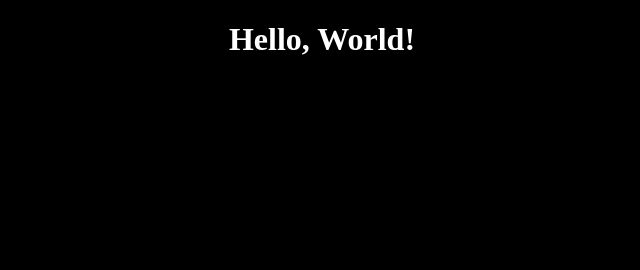
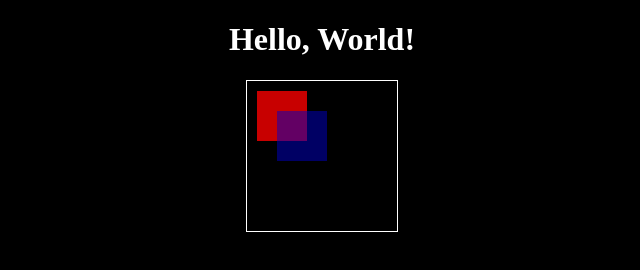
Before and after one commit to Exryl/website_main, a website: page app/public/index.html in a window 1280 px wide. Shown: the whole page, without its empty margins (318-958 px from the left). Drawn offline with Linux system fonts and the light colour scheme.

Commit message:
Refactor HTML structure and add canvas drawing functionality

```diff
--- a/app/public/index.html
+++ b/app/public/index.html
@@ -1,13 +1,16 @@
-<!DOCTYPE html>
+<!doctype html>
 <html lang="en">
-<head>
-    <meta charset="UTF-8">
-    <meta name="viewport" content="width=device-width, initial-scale=1.0">
+  <head>
+    <meta charset="UTF-8" />
+    <meta name="viewport" content="width=device-width, initial-scale=1.0" />
     <title>Hello</title>
-    <link rel="stylesheet" href="style.css">
-</head>
-<body>
+    <link rel="stylesheet" href="style.css" />
+  </head>
+  <body>
     <h1>Hello, World!</h1>
+
+    <canvas id="canvas" width="150" height="150"></canvas>
+
     <script src="script.js"></script>
-</body>
+  </body>
 </html>
--- a/app/public/script.js
+++ b/app/public/script.js
@@ -0,0 +1,13 @@
+const canvas = document.getElementById("canvas");
+
+function draw() {
+  const ctx = canvas.getContext("2d");
+
+  ctx.fillStyle = "rgb(200 0 0)";
+  ctx.fillRect(10, 10, 50, 50);
+
+  ctx.fillStyle = "rgb(0 0 200 / 50%)";
+  ctx.fillRect(30, 30, 50, 50);
+}
+
+draw();
--- a/app/public/style.css
+++ b/app/public/style.css
@@ -3,3 +3,7 @@ body {
     color: white;
     text-align: center;
 }
+
+canvas {
+    border: 1px solid white;
+}
```
